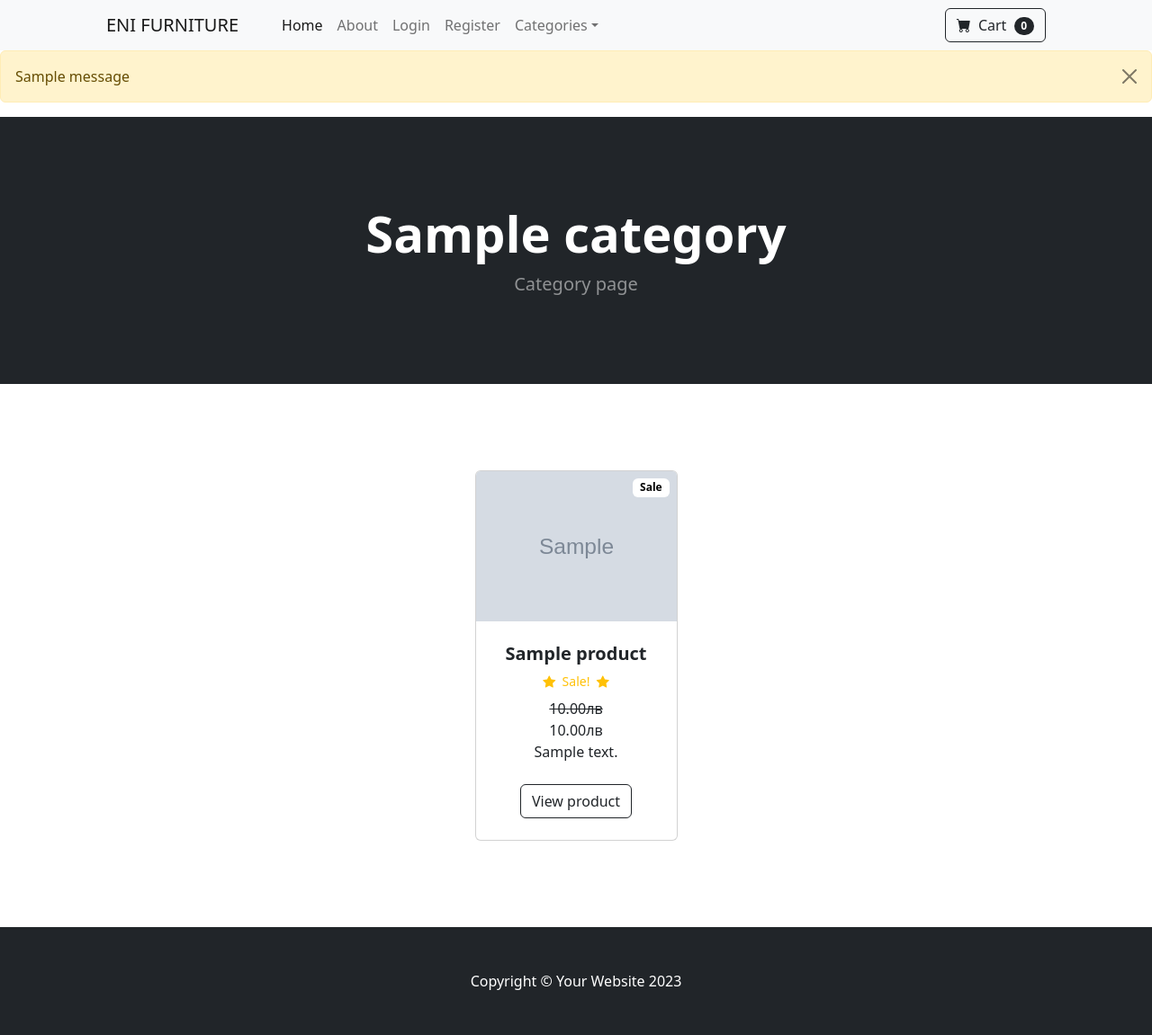
After one commit to Enisel13/Python_project, a Django app: template ecom/ecom/store/templates/category.html in a window 1280 px wide. The commit adds this page. Shown: the whole page at 90% size. Run offline with Django 5.2, Linux system fonts and the light colour scheme; the template is opened without the code that fills it: values that come from a table or form of the project are taken from there, others are empty; tables that the repository leaves empty hold one stand-in row (values such as "Sample post"); grey boxes marked "Sample" are stand-in pictures; one stand-in notice (Sample message) is shown; some libraries are stand-ins or nearby versions.

Commit message:
Product category pages

```diff
--- /dev/null
+++ b/ecom/ecom/store/templates/category.html
@@ -0,0 +1,95 @@
+{% extends 'base.html' %}
+
+{% block content %}
+
+        <!-- Header-->
+        <header class="bg-dark py-5">
+            <div class="container px-4 px-lg-5 my-5">
+                <div class="text-center text-white">
+                    <h1 class="display-4 fw-bolder">{{ category }}</h1>
+                    <p class="lead fw-normal text-white-50 mb-0">Category page</p>
+                </div>
+            </div>
+        </header>
+        <!-- Section-->
+        <section class="py-5">
+
+            <div class="container px-4 px-lg-5 mt-5">
+                <div class="row gx-4 gx-lg-5 row-cols-2 row-cols-md-3 row-cols-xl-4 justify-content-center">
+
+
+                {% for product in products %}
+                    {% if product.is_sale %}
+
+
+                    <div class="col mb-5">
+                        <div class="card h-100">
+                            <!-- Sale badge-->
+                            <div class="badge bg-white text-black position-absolute" style="top: 0.5rem; right: 0.5rem">Sale</div>
+                            <!-- Product image-->
+                            <img class="card-img-top" src="{{ product.image.url }}" alt="..." />
+                            <!-- Product details-->
+                            <div class="card-body p-4">
+                                <div class="text-center">
+                                    <!-- Product name-->
+                                    <h5 class="fw-bolder">{{ product.name }}</h5>
+
+                                    <!-- Sale-->
+                <div class="d-flex justify-content-center small text-warning mb-2">
+                <div class="bi-star-fill"></div>
+                &nbsp;&nbsp;Sale!&nbsp;&nbsp;
+                <div class="bi-star-fill"></div>
+                </div>
+
+
+                                    <!-- Product price-->
+
+                                    <strike>
+                                        {{ product.price }}лв
+                                    </strike>
+                                    <br/>
+                                    {{ product.sale_price }}лв
+
+                                    <br/>
+                                    {{ product.description }}
+                                </div>
+                            </div>
+                            <!-- Product actions-->
+                            <div class="card-footer p-4 pt-0 border-top-0 bg-transparent">
+    <div class="text-center"><a class="btn btn-outline-dark mt-auto" href="{% url 'product' product.id %}">View product</a></div>
+                            </div>
+                        </div>
+                    </div>
+                        {% else %}
+
+                    <div class="col mb-5">
+                            <div class="card h-100">
+                                <!-- Product image-->
+                                <img class="card-img-top" src="{{ product.image.url }}" alt="..." />
+                                <!-- Product details-->
+                                <div class="card-body p-4">
+                                    <div class="text-center">
+                                        <!-- Product name-->
+                                        <h5 class="fw-bolder">{{ product.name }}</h5>
+
+                                        <!-- Product price-->
+
+                                        {{ product.price }}лв
+
+                                        <br/>
+                                        {{ product.description }}
+                                    </div>
+                                </div>
+                                <!-- Product actions-->
+                                <div class="card-footer p-4 pt-0 border-top-0 bg-transparent">
+    <div class="text-center"><a class="btn btn-outline-dark mt-auto" href="{% url 'product' product.id %}">View product</a></div>
+                                </div>
+                            </div>
+                        </div>
+                        {%endif %}
+
+                    {% endfor %}
+
+            </div>
+        </section>
+{% endblock %}
--- a/ecom/ecom/store/templates/navbar.html
+++ b/ecom/ecom/store/templates/navbar.html
@@ -19,12 +19,13 @@
 
 
                 <li class="nav-item dropdown">
-                    <a class="nav-link dropdown-toggle" id="navbarDropdown" href="#" role="button" data-bs-toggle="dropdown" aria-expanded="false">Shop</a>
+                    <a class="nav-link dropdown-toggle" id="navbarDropdown" href="#" role="button" data-bs-toggle="dropdown" aria-expanded="false">Categories</a>
                     <ul class="dropdown-menu" aria-labelledby="navbarDropdown">
-                        <li><a class="dropdown-item" href="#!">All Products</a></li>
+                        <li><a class="dropdown-item" href="{% url 'home' %}">All Products</a></li>
                         <li><hr class="dropdown-divider" /></li>
-                        <li><a class="dropdown-item" href="#!">Popular Items</a></li>
-                        <li><a class="dropdown-item" href="#!">New Arrivals</a></li>
+                        <li><a class="dropdown-item" href="{% url 'category' 'Bedroom' %}">Bedroom</a></li>
+                        <li><a class="dropdown-item" href="{% url 'category' 'Living-room' %}">Living room</a></li>
+                        <li><a class="dropdown-item" href="{% url 'category' 'Kitchen' %}">Kitchen</a></li>
                     </ul>
                 </li>
             </ul>
--- a/ecom/ecom/store/urls.py
+++ b/ecom/ecom/store/urls.py
@@ -9,4 +9,5 @@ urlpatterns = [
     path('logout', views.logout_user, name='logout'),
     path('register', views.register_user, name='register'),
     path('product/<int:pk>', views.product, name='product'),
+    path('category/<str:foo>', views.category, name='category'),
 ]
```
Also changed, not shown: ecom/ecom/store/views.py (+16 -1 lines).
